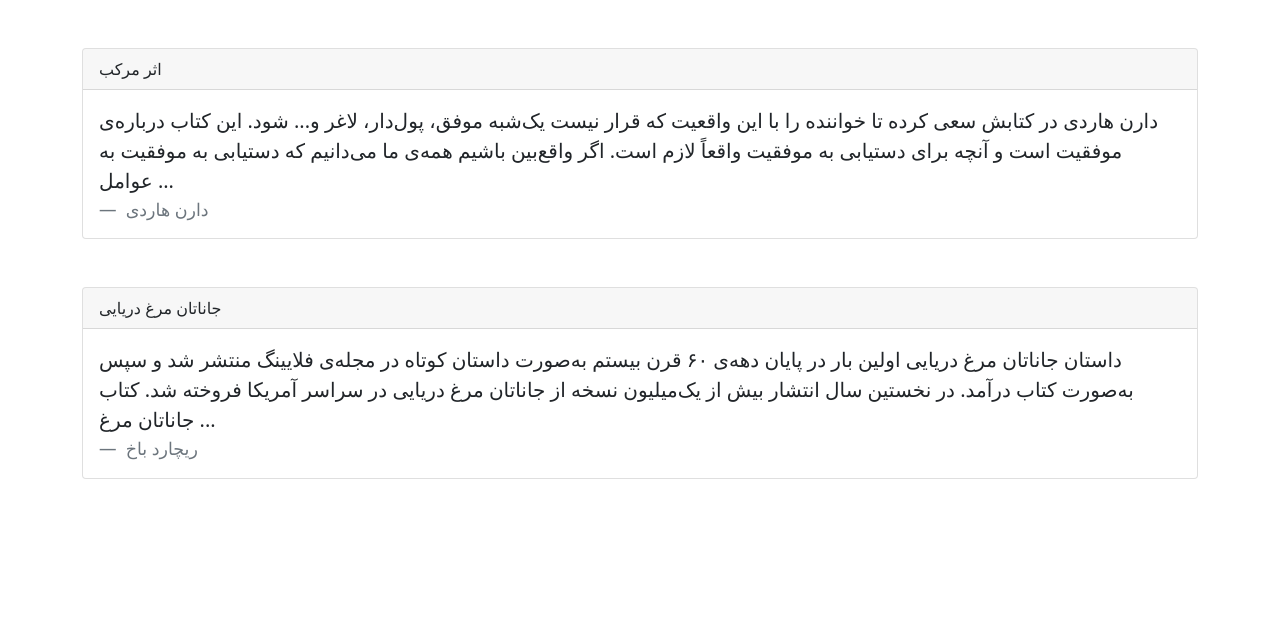
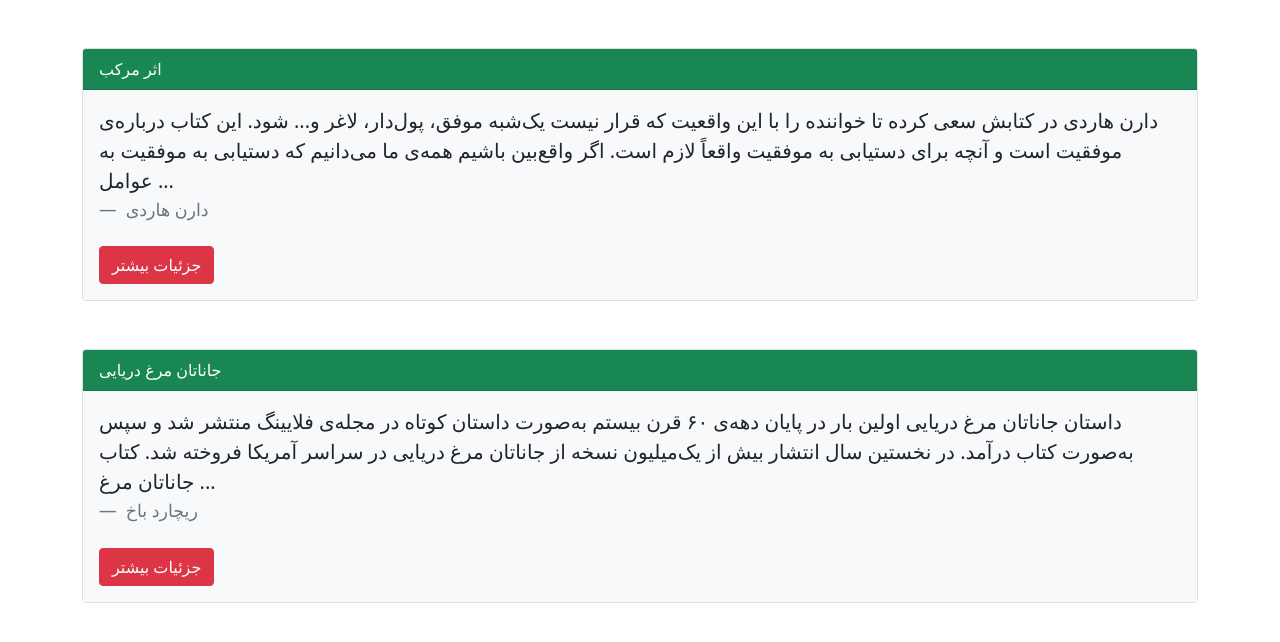
Before and after one commit to nastaranxyousefi/bookstore_django, a Django app: page /books/ in a window 1280 px wide. Shown: the top 642 px of the page. Run offline with Django 3.2, Linux system fonts and the light colour scheme; data comes from the database, SQL or seed files in the repository.

Commit message:
add BookDetailView

```diff
--- a/books/models.py
+++ b/books/models.py
@@ -1,5 +1,5 @@
 from django.db import models
-
+from django.urls import reverse
 
 class Book(models.Model):
     title = models.CharField(max_length=200)
@@ -9,3 +9,7 @@ class Book(models.Model):
 
     def __str__(self):
         return f'{self.title} : {self.author}'
+
+
+    def get_absolute_url(self):
+        return reverse('book_detail', args=[self.id])
--- a/books/templates/books/book_list.html
+++ b/books/templates/books/book_list.html
@@ -9,16 +9,17 @@
     {% for book in books %}
 
         <div class="card mt-5">
-            <div class="card-header">
+            <div class="card-header text-white bg-success">
                 {{ book.title }}
             </div>
-            <div class="card-body">
+            <div class="card-body bg-light ">
                 <blockquote class="blockquote mb-0">
                 <p>{{ book.description|slice:"250" }}...</p>
                  <footer class="blockquote-footer">
                      {{ book.author }}
                  </footer>
                 </blockquote>
+            <a href="{{ book.get_absolute_url }}" class="btn btn-danger mt-4">جزئیات بیشتر</a>
             </div>
         </div>
 
--- a/books/urls.py
+++ b/books/urls.py
@@ -4,4 +4,5 @@ from . import views
 
 urlpatterns = [
     path('', views.BookListView.as_view(), name='book_list'),
+    path('<int:pk>/', views.BookDetailView.as_view(), name='book_detail')
 ]
--- a/books/views.py
+++ b/books/views.py
@@ -7,3 +7,8 @@ class BookListView(generic.ListView):
     model = Book
     template_name = 'books/book_list.html'
     context_object_name = 'books'
+
+
+class BookDetailView(generic.DetailView):
+    model = Book
+    template_name = 'books/book_detail.html'
```
Also changed, not shown: books/templates/books/book_detail.html (added, +21 -0 lines).
